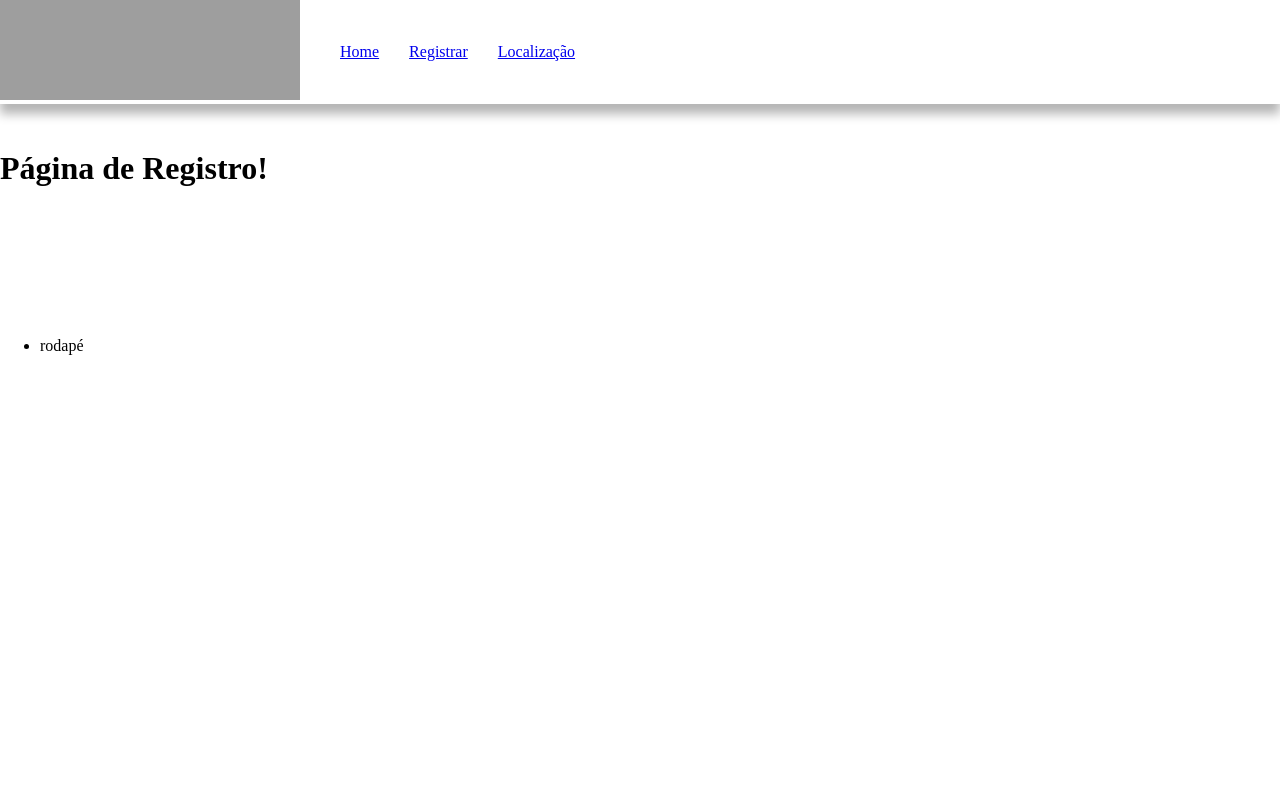
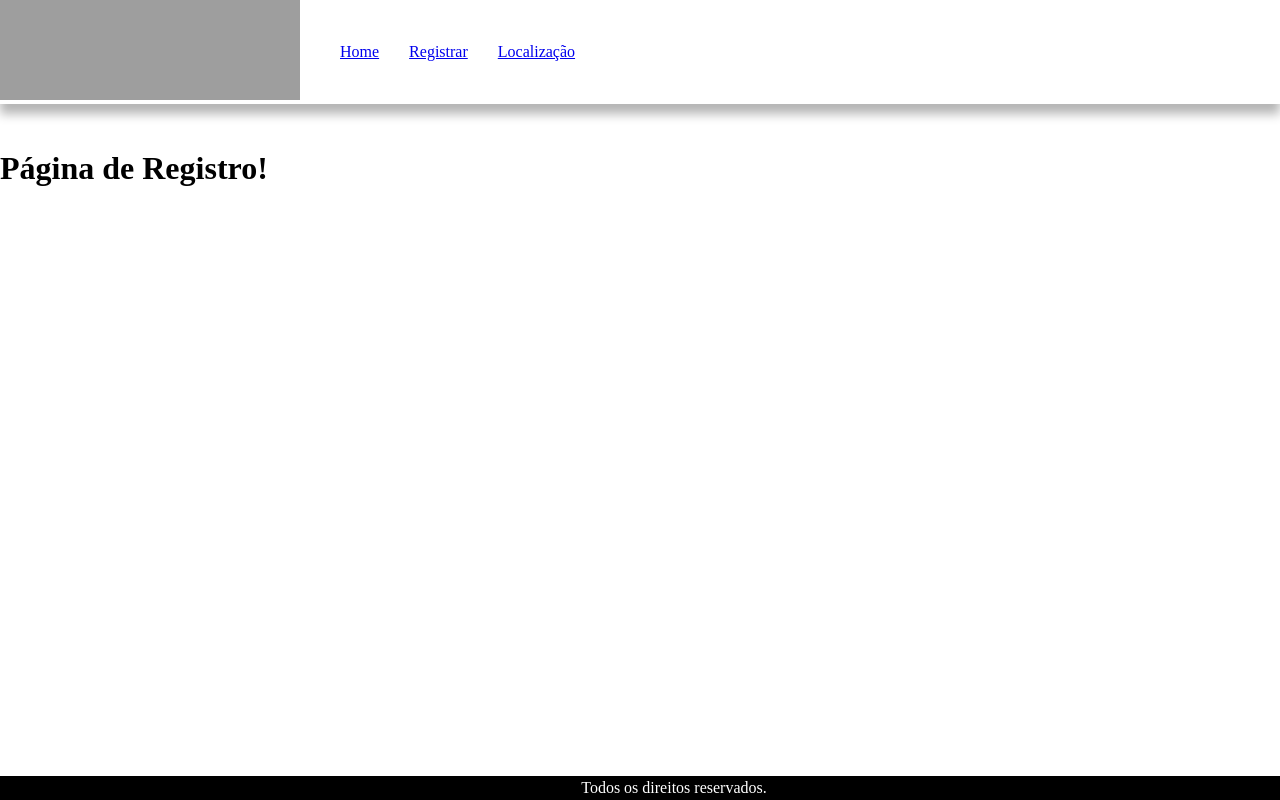
Before and after one commit to valencsoares/Aula2_PTAC3, a Next.js app: page /registro in a window 1280 px wide. Built offline with nearby package versions, Linux system fonts and the light colour scheme; grey boxes are pictures that could not be loaded.

Commit message:
Adicionado uma estilização para o rodapé

```diff
--- a/src/app/componentes/Footer.js
+++ b/src/app/componentes/Footer.js
@@ -1,9 +1,11 @@
+import style from "./footer.module.css";
+
 export default function Footer(){
     return (
-        <footer>
-            <div style={{marginTop: 150}}>
-                <ul>
-                    <li>rodapé</li>
+        <footer className={style.rodape}>
+            <div>
+                <ul className={style.text}>
+                    <li>Todos os direitos reservados.</li>
                 </ul>
             </div>
         </footer>
--- /dev/null
+++ b/src/app/componentes/footer.module.css
@@ -0,0 +1,18 @@
+.rodape {
+    background-color: #000000;
+    color: #fff;
+    position: fixed;
+    bottom: 0;
+    z-index: 1;
+    display: flex;
+    width: 100%;
+    height: 3%;
+    align-items: center;
+    margin-bottom: 0;
+}
+
+.text {
+    list-style-type: none;
+    width: 100%;
+    margin-left: 240%;
+}
```
